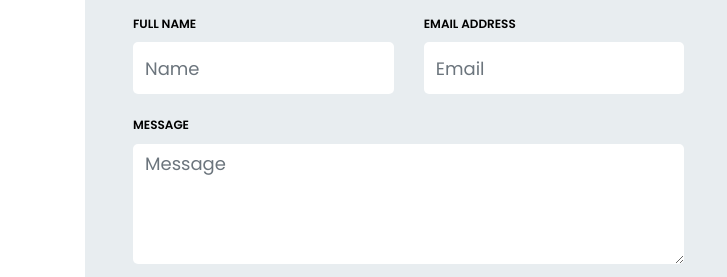
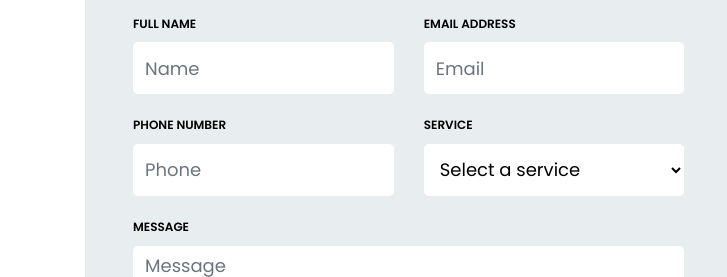
Before and after one commit to E2oTechOrg/NAJM_Static, a plain HTML site: page contact-us.html in a window 1280 px wide. Shown: the part 820-1097 px from the top of the page, 0-727 px from the left. Drawn offline with Linux system fonts and the light colour scheme.

Commit message:
footer and contact correction

```diff
--- a/contact-us.html
+++ b/contact-us.html
@@ -63,24 +63,61 @@
     <h3 class="mb-4">Get in Touch</h3>
     <form method="POST" id="contactForm" name="contactForm" class="contactForm">
       <div class="row">
+        <!-- Full Name -->
         <div class="col-md-6">
           <div class="form-group">
             <label class="label" for="name">Full Name</label>
             <input type="text" class="form-control" name="name" id="name" placeholder="Name" required />
           </div>
         </div>
+
+        <!-- Email -->
         <div class="col-md-6">
           <div class="form-group">
             <label class="label" for="email">Email Address</label>
             <input type="email" class="form-control" name="email" id="email" placeholder="Email" required />
           </div>
         </div>
+
+        <!-- Phone Number -->
+        <div class="col-md-6">
+          <div class="form-group">
+            <label class="label" for="phone">Phone Number</label>
+            <input type="tel" class="form-control" name="phone" id="phone" placeholder="Phone" required />
+          </div>
+        </div>
+
+        <!-- Service Dropdown -->
+        <div class="col-md-6">
+          <div class="form-group">
+            <label class="label" for="service">Service</label>
+            <select class="form-control" name="service" id="service" required>
+  <option value="" disabled selected>Select a service</option>
+  <option value="Land Development">Land Development</option>
+  <option value="Greenhouse Developments">Greenhouse Developments</option>
+  <option value="Commercial & Industrial Engineering">Commercial & Industrial Engineering</option>
+  <option value="Municipal Engineering">Municipal Engineering</option>
+  <option value="Stormwater Management">Stormwater Management</option>
+  <option value="Sanitary Sewer Analysis">Sanitary Sewer Analysis</option>
+  <option value="Water Demand Analysis">Water Demand Analysis</option>
+  <option value="Functional Servicing Studies">Functional Servicing Studies</option>
+  <option value="Project Management">Project Management</option>
+  <option value="Surveying & Construction Inspection">Surveying & Construction Inspection</option>
+  <option value="Tender Preparation & Evaluation">Tender Preparation & Evaluation</option>
+  <option value="Drainage & Floodplain Modeling">Drainage & Floodplain Modeling</option>
+            </select>
+          </div>
+        </div>
+
+        <!-- Message -->
         <div class="col-md-12">
           <div class="form-group">
             <label class="label" for="message">Message</label>
             <textarea name="message" class="form-control" id="message" cols="30" rows="4" placeholder="Message" required></textarea>
           </div>
         </div>
+
+        <!-- Submit Button -->
         <div class="col-md-12">
           <div class="form-group">
             <input type="submit" value="Send Message" class="btn btn-primary" />
@@ -91,6 +128,7 @@
     </form>
   </div>
 </div>
+
 
               <!-- Map Location -->
               <div class="col-12 col-md-5 d-flex align-items-stretch">
--- a/footer.html
+++ b/footer.html
@@ -62,16 +62,16 @@
 						</div>
 
 						<div class="container">
-        <div
-          class="d-flex justify-content-start align-items-start flex-wrap text-center text-md-start"
-        >
+  <div class="d-flex justify-content-start align-items-start flex-wrap text-center text-md-start">
     <p class="mb-0">
       © <span>Copyright</span>
       <strong class="px-1 sitename">E2o Tech</strong>
       <span>All Rights Reserved</span>
     </p>
+      <div style="width: 40px;"></div>
 
-          <div class="credits mb-0">
+
+    <div class="credits mb-0 ms-3"> <!-- ms-3 adds left margin to create space -->
       <p class="mb-0 me-3">
         Made with&nbsp;
         <svg
@@ -87,16 +87,12 @@
           ></path>
         </svg>
         &nbsp;by&nbsp;
-              <a
-                class="fw-bold text-info"
-                href="https://e2o.in/"
-                target="_blank"
-                >E2o Tech</a
-              >
+        <a class="fw-bold text-info" href="https://e2o.in/" target="_blank">E2o Tech</a>
       </p>
     </div>
   </div>
 </div>
+
 
 					</div>
 
--- a/header.html
+++ b/header.html
@@ -5,22 +5,12 @@
     <img src="images/NAJM ENGINEERING.png" alt="NAJM Engineering Ltd." style="height: 80px;">
   </a>
 </div>
-				<!-- <div class="col d-flex justify-content-end">
-					<div class="social-media">
-		    		<p class="mb-0 d-flex">
-		    			<a href="#" class="d-flex align-items-center justify-content-center"><span class="fa fa-facebook"><i class="sr-only">Facebook</i></span></a>
-		    			<a href="#" class="d-flex align-items-center justify-content-center"><span class="fa fa-twitter"><i class="sr-only">Twitter</i></span></a>
-		    			<a href="#" class="d-flex align-items-center justify-content-center"><span class="fa fa-instagram"><i class="sr-only">Instagram</i></span></a>
-		    			<a href="#" class="d-flex align-items-center justify-content-center"><span class="fa fa-dribbble"><i class="sr-only">Dribbble</i></span></a>
-		    		</p>
-	        </div>
-				</div> -->
 
-		<div class="order-lg-last" style="margin-top: 40px;">
+
+
+<div class="order-lg-last d-none d-lg-block" style="margin-top: 40px;">
   <a href="contact-us.html" class="btn text-white px-4 py-2 custom-contact-btn">Contact Us</a>
 </div>
 
-
-
 			</div>
 		</div>
```
Lines whose indentation alone changed are shown as unchanged.
